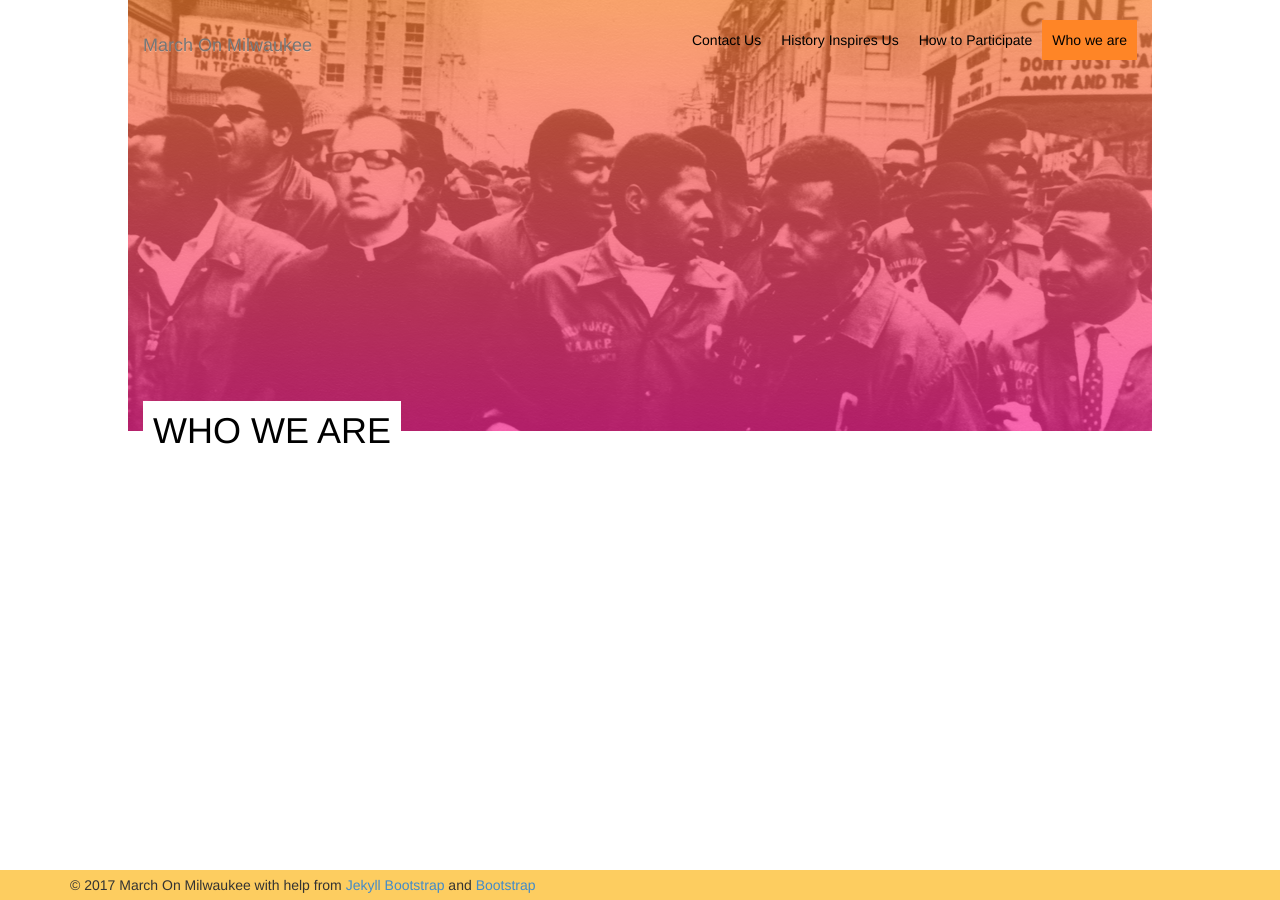
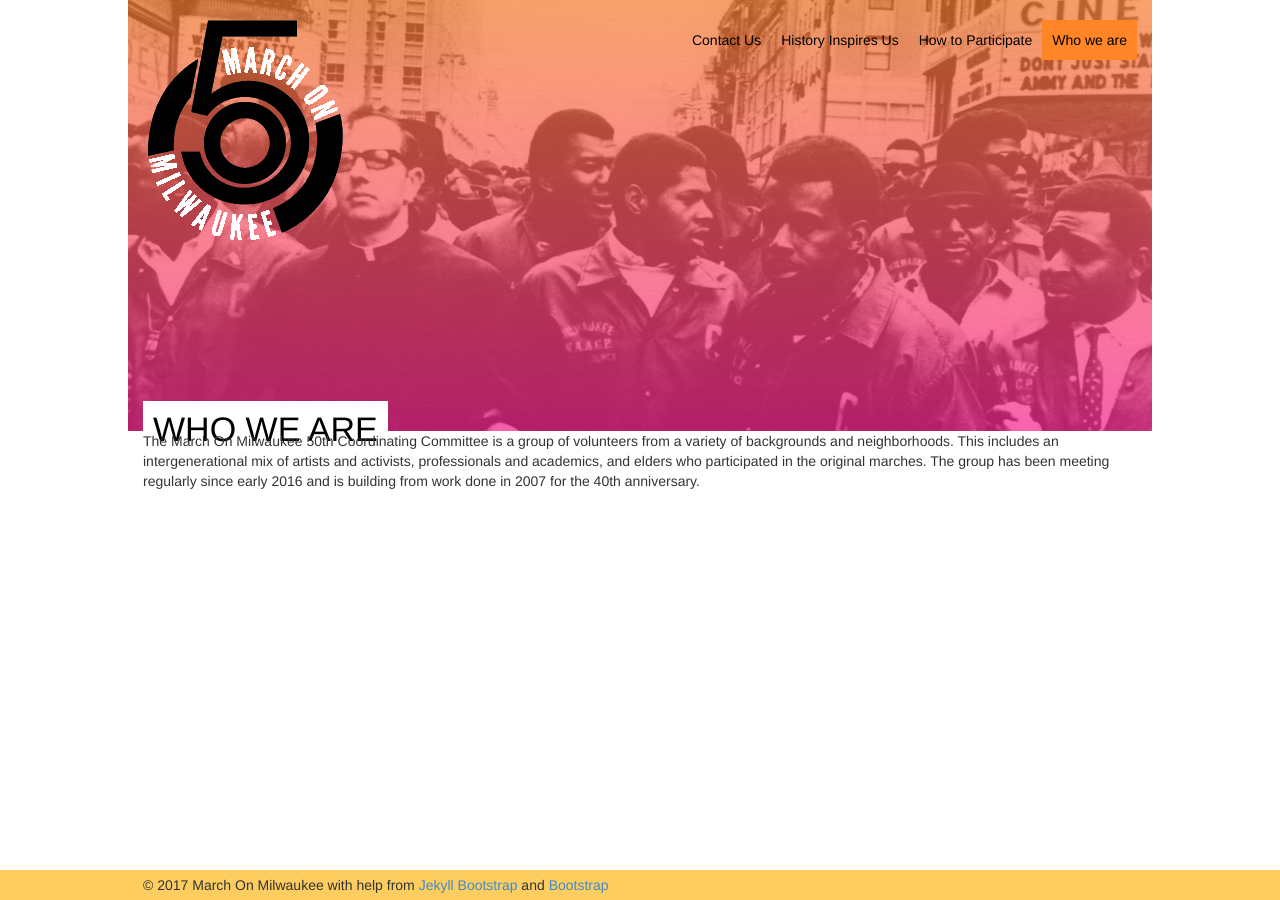
Before and after one commit to MarchonMilwaukee/MarchonMilwaukee.github.io, a Jekyll site: the page built from who-we-are.html, in a window 1280 px wide. Built offline with Jekyll 4.4.1, drawn with Linux system fonts in a browser that asks for light colours; nearby versions of some CDN libraries.

Commit message:
Added the MoM 50 logo

```diff
--- a/_config.yml
+++ b/_config.yml
@@ -3,7 +3,7 @@
 permalink: /:categories/:year/:month/:day/:title
 
 exclude: [".rvmrc", ".rbenv-version", "README.md", "Rakefile", "changelog.md"]
-highlighter: pygments
+highlighter: rouge
 
 # Themes are encouraged to use these universal variables
 # so be sure to set them if your theme uses them.
--- a/assets/themes/bootstrap-3/css/style.css
+++ b/assets/themes/bootstrap-3/css/style.css
@@ -15,16 +15,38 @@
 
 /* Jekyll Bootstrap Colors */
 h1, h2, h3, h4 {
-  color: #f22430;
+  color: #FC584A;
 }
 
-#wrap{
+h1
+{
+    font-size: 22px;
+}
+
+@media (min-width: 1200px)
+{
+    .container {
+        max-width: 1024px;
+    }
+}
+#wrap, #container{
     max-width: 1024px;
+}
+
+.navbar-brand
+{
+    background: url(/assets/images/mom-50-logo.png) no-repeat;
+    height: 225px;
+    margin-left: 20px;
+    text-indent: -9999px;
+    width: 195px;
 }
 
 #footer {
   background-color: #fdcd60;
 }
+
+
 
 @media (min-width: 768px)
 {
@@ -44,6 +66,11 @@ h1, h2, h3, h4 {
 {
     height: 431px;
     background: url(/assets/images/header-main.png) no-repeat;
+}
+
+.page-header h1
+{
+    font-size: 34px;
 }
 
 .navbar-default
--- a/who-we-are.html
+++ b/who-we-are.html
@@ -12,3 +12,5 @@ order: 2
         background: url(/assets/images/header-who-we-are.png) no-repeat;
     }
 </style>
+
+<p>The March On Milwaukee 50th Coordinating Committee is a group of volunteers from a variety of backgrounds and neighborhoods. This includes an intergenerational mix of artists and activists, professionals and academics, and elders who participated in the original marches. The group has been meeting regularly since early 2016 and is building from work done in 2007 for the 40th anniversary.</p>
```
Also changed, not shown: assets/images/mom-50-logo.png (added), 6 other files.
